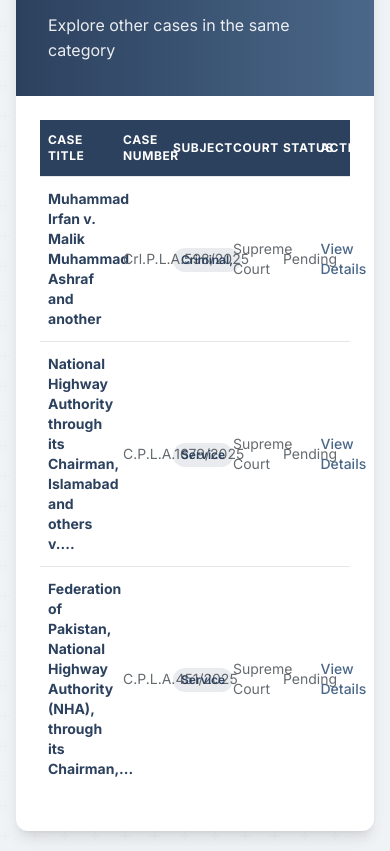
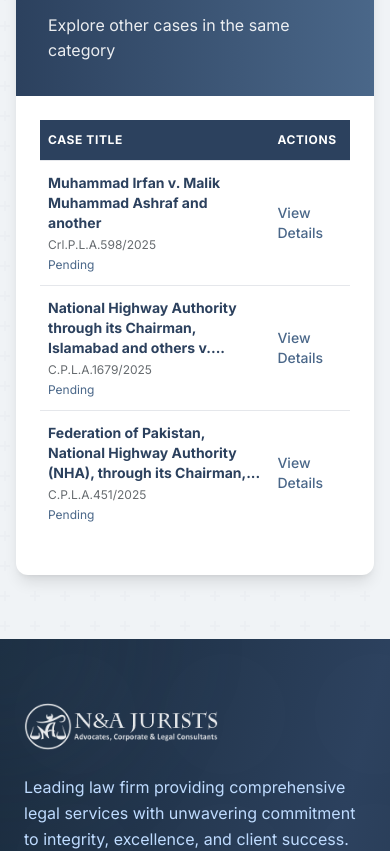
Before and after one commit to DEEMEZ/na-jurists, a Next.js app: page /cases/059fa36f-d187-4030-bf98-f079ee992531 in a window 390 px wide. Shown: the part 1061-1912 px from the top of the page. Built offline with nearby package versions, Linux system fonts and the light colour scheme.

Commit message:
Cases or judgements page responsive

```diff
--- a/package.json
+++ b/package.json
@@ -13,7 +13,7 @@
     "@hookform/resolvers": "^5.0.1",
     "@types/nodemailer": "^6.4.17",
     "cheerio": "^1.1.0",
-    "framer-motion": "^12.23.12",
+    "framer-motion": "^12.23.22",
     "lucide-react": "^0.487.0",
     "mammoth": "^1.9.1",
     "next": "^15.3.0",
@@ -23,6 +23,7 @@
     "react-dom": "^19.0.0",
     "react-hook-form": "^7.55.0",
     "react-icons": "^5.5.0",
+    "react-server-dom-webpack": "^19.2.0",
     "uuid": "^11.1.0",
     "xlsx": "^0.18.5",
     "zod": "^3.24.2"
--- a/src/components/Website/Cases/CasesList.tsx
+++ b/src/components/Website/Cases/CasesList.tsx
@@ -18,16 +18,16 @@ const CasesList = ({ cases, currentPage, totalPages, onPageChange }: CasesListPr
   }
 
   return (
-    <div className="pb-4">
-      <table className="w-full divide-y divide-gray-200 table-fixed">
+    <div className="pb-4 overflow-x-auto">
+      <table className="w-full divide-y divide-gray-200">
         <thead className="bg-[#2c415e] text-white">
           <tr>
-            <th className="w-1/4 px-2 py-3 text-left text-xs font-bold uppercase tracking-wider">Case Title</th>
-            <th className="w-1/6 px-2 py-3 text-left text-xs font-bold uppercase tracking-wider">Case Number</th>
-            <th className="w-1/5 px-2 py-3 text-left text-xs font-bold uppercase tracking-wider">Subject</th>
-            <th className="w-1/6 px-2 py-3 text-left text-xs font-bold uppercase tracking-wider">Court</th>
-            <th className="w-1/8 px-2 py-3 text-left text-xs font-bold uppercase tracking-wider">Status</th>
-            <th className="w-1/8 px-2 py-3 text-left text-xs font-bold uppercase tracking-wider">Actions</th>
+            <th className="px-2 py-3 text-left text-xs font-bold uppercase tracking-wider">Case Title</th>
+            <th className="hidden md:table-cell px-2 py-3 text-left text-xs font-bold uppercase tracking-wider">Case Number</th>
+            <th className="hidden lg:table-cell px-2 py-3 text-left text-xs font-bold uppercase tracking-wider">Subject</th>
+            <th className="hidden lg:table-cell px-2 py-3 text-left text-xs font-bold uppercase tracking-wider">Court</th>
+            <th className="hidden md:table-cell px-2 py-3 text-left text-xs font-bold uppercase tracking-wider">Status</th>
+            <th className="px-2 py-3 text-left text-xs font-bold uppercase tracking-wider">Actions</th>
           </tr>
         </thead>
         <tbody className="bg-white divide-y divide-gray-200">
@@ -37,21 +37,28 @@ const CasesList = ({ cases, currentPage, totalPages, onPageChange }: CasesListPr
                 <div className="text-sm font-bold text-[#2c415e]" title={caseItem['Case Title']}>
                   {truncateTitle(caseItem['Case Title'] || '', 10)}
                 </div>
+                {/* Mobile view: Show case number and status under title */}
+                <div className="md:hidden text-xs text-[#666b6f] mt-1">
+                  {caseItem['Case Number'] || 'N/A'}
+                </div>
+                <div className="md:hidden text-xs text-[#4a6789] mt-1">
+                  {caseItem.Status || 'N/A'}
+                </div>
               </td>
-              <td className="px-2 py-3">
+              <td className="hidden md:table-cell px-2 py-3">
                 <div className="text-sm text-[#666b6f]">
                   {caseItem['Case Number'] || 'N/A'}
                 </div>
               </td>
-              <td className="px-2 py-3">
+              <td className="hidden lg:table-cell px-2 py-3">
                 <span className="inline-block px-2 py-1 text-xs font-semibold bg-[#2c415e]/10 text-[#2c415e] rounded-full">
                   {caseItem['Subject/Applicable Law'] || 'N/A'}
                 </span>
               </td>
-              <td className="px-2 py-3 text-sm text-[#666b6f]">
+              <td className="hidden lg:table-cell px-2 py-3 text-sm text-[#666b6f]">
                 {caseItem.Court || 'N/A'}
               </td>
-              <td className="px-2 py-3 text-sm text-[#666b6f]">
+              <td className="hidden md:table-cell px-2 py-3 text-sm text-[#666b6f]">
                 {caseItem.Status || 'N/A'}
               </td>
               <td className="px-2 py-3 text-sm font-medium">
--- a/src/components/Website/ReportedJudgments/ReportedJudgmentsList.tsx
+++ b/src/components/Website/ReportedJudgments/ReportedJudgmentsList.tsx
@@ -20,34 +20,34 @@ const ReportedJudgmentsList = ({ judgments, currentPage, totalPages, onPageChang
 
   return (
     <div className="overflow-x-auto pb-4">
-      <table className="min-w-full divide-y divide-gray-200">
+      <table className="w-full divide-y divide-gray-200">
         <thead className="bg-[#2c415e] text-white">
           <tr>
-            <th className="px-4 sm:px-6 py-3 text-left text-xs font-bold uppercase tracking-wider">Sr. No</th>
-            <th className="px-4 sm:px-6 py-3 text-left text-xs font-bold uppercase tracking-wider">Citation</th>
-            <th className="px-4 sm:px-6 py-3 text-left text-xs font-bold uppercase tracking-wider">Dictum/Law</th>
-            <th className="px-4 sm:px-6 py-3 text-left text-xs font-bold uppercase tracking-wider">Actions</th>
+            <th className="px-2 sm:px-4 py-3 text-left text-xs font-bold uppercase tracking-wider">Sr. No</th>
+            <th className="px-2 sm:px-4 py-3 text-left text-xs font-bold uppercase tracking-wider">Citation</th>
+            <th className="hidden md:table-cell px-2 sm:px-4 py-3 text-left text-xs font-bold uppercase tracking-wider">Dictum/Law</th>
+            <th className="px-2 sm:px-4 py-3 text-left text-xs font-bold uppercase tracking-wider">Actions</th>
           </tr>
         </thead>
         <tbody className="bg-white divide-y divide-gray-200">
           {judgments.map((judgment, index) => (
             <tr key={judgment.id} className="hover:bg-gray-50">
-              <td className="px-4 sm:px-6 py-4 whitespace-nowrap">
+              <td className="px-2 sm:px-4 py-3 whitespace-nowrap">
                 <div className="text-sm font-medium text-[#2c415e]">
                   {(currentPage - 1) * 10 + index + 1}
                 </div>
               </td>
-              <td className="px-4 sm:px-6 py-4">
-                <div className="text-sm font-bold text-[#2c415e] max-w-xs">
+              <td className="px-2 sm:px-4 py-3">
+                <div className="text-sm font-bold text-[#2c415e]">
                   {judgment.citation || judgment.caseNumber || judgment.title}
                 </div>
                 {/* Mobile view: Show dictum/law under citation */}
-                <div className="sm:hidden text-xs text-[#4a6789] mt-1 max-w-xs">
+                <div className="md:hidden text-xs text-[#666b6f] mt-1">
                   {judgment.dictumLaw || judgment.subject}
                 </div>
               </td>
-              <td className="hidden sm:table-cell px-4 sm:px-6 py-4">
-                <div className="text-sm text-[#666b6f] max-w-sm">
+              <td className="hidden md:table-cell px-2 sm:px-4 py-3">
+                <div className="text-sm text-[#666b6f]">
                   {judgment.dictumLaw || judgment.subject}
                 </div>
                 {judgment.court && (
@@ -61,7 +61,7 @@ const ReportedJudgmentsList = ({ judgments, currentPage, totalPages, onPageChang
                   </div>
                 )}
               </td>
-              <td className="px-4 sm:px-6 py-4 whitespace-nowrap text-sm font-medium">
+              <td className="px-2 sm:px-4 py-3 whitespace-nowrap text-sm font-medium">
                 <Link
                   href={`/reported-judgments/${judgment.id}`}
                   className="text-[#4a6789] hover:text-[#2c415e] transition-colors text-sm"
```
Also changed, not shown: 1 other file (tests, documents, lock files or other folders).
